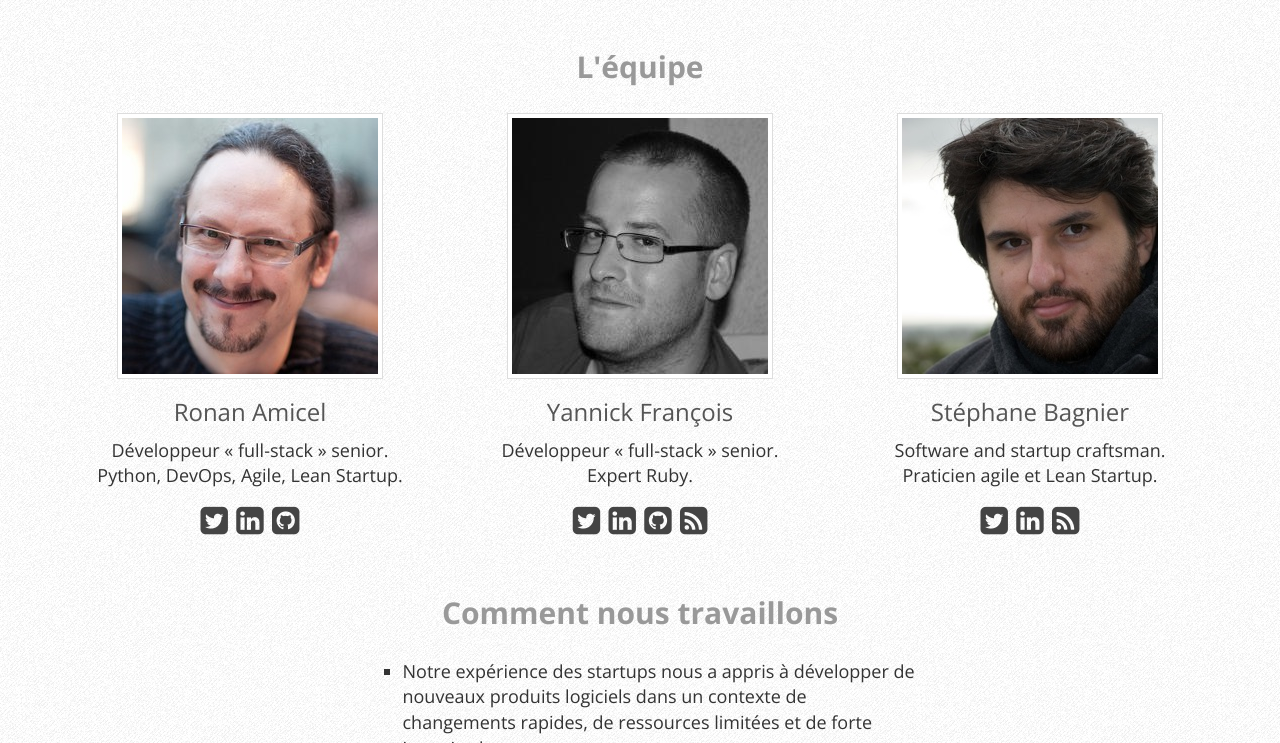
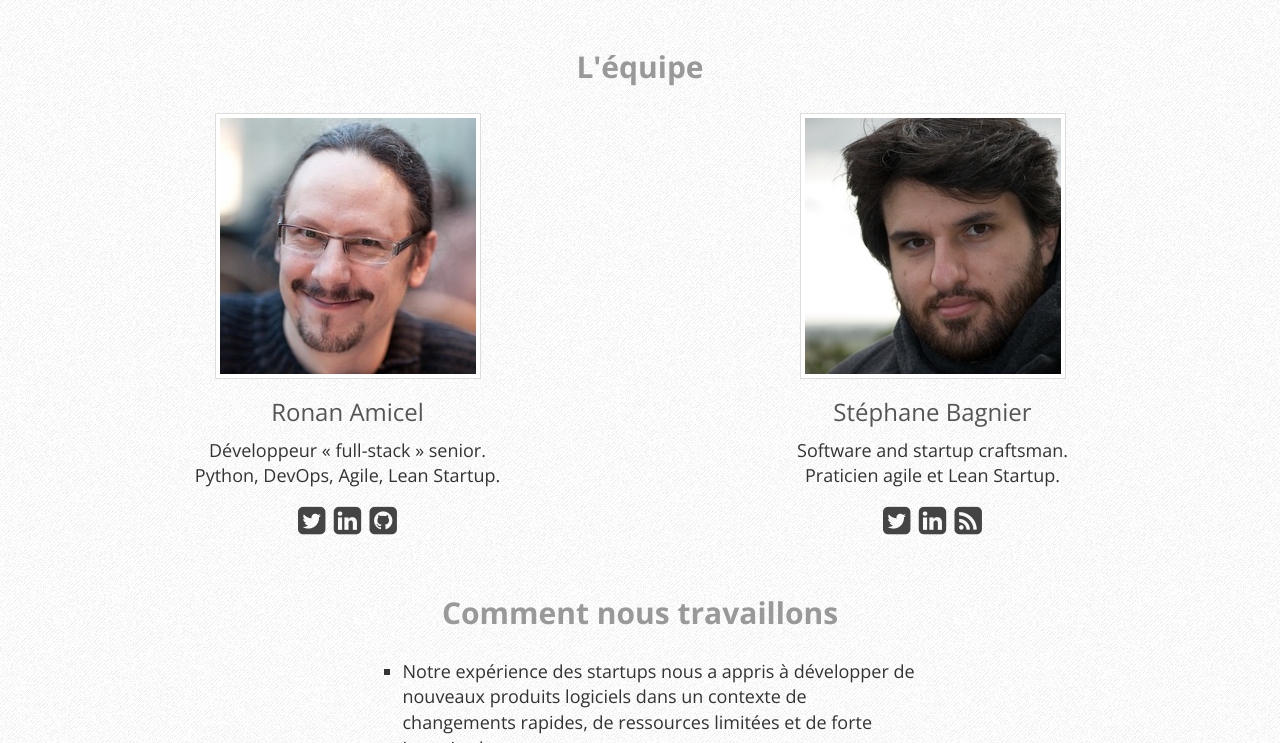
Before and after one commit to PocketSensei/PocketSensei.github.io, a plain HTML site: page index.html in a window 1280 px wide. Shown: the part 556-1299 px from the top of the page. Drawn offline with nearby package versions, Linux system fonts and the light colour scheme.

Commit message:
Yannick n'est plus un Sensei de poche
Mais j'espère bien continuer à vous voir souvent ! :-)

```diff
--- a/index.html
+++ b/index.html
@@ -45,7 +45,7 @@
                 <h3>L'équipe</h3>
 
                 <div class="row">
-                    <div class="col-md-4 teammate">
+                    <div class="col-md-6 teammate">
                         <img class="img-thumbnail" src="img/ronan-amicel.jpg">
                         <div class="name">Ronan Amicel</div>
                         <div class="bio">
@@ -60,24 +60,7 @@
                         </div>
                     </div>
 
-                    <div class="col-md-4 teammate">
-                        <img class="img-thumbnail" src="img/yannick-francois.jpg">
-                        <div class="name">Yannick François</div>
-                        <div class="bio">
-                            Développeur «&nbsp;full-stack&nbsp;» senior.
-                            <br>
-                            Expert Ruby.
-                        </div>
-                        <div class="social">
-                            <a href="https://twitter.com/ya_f"><i class="fa fa-twitter-square"></i></a>
-                            <a href="https://www.linkedin.com/in/yannickfrancois"><i class="fa fa-linkedin-square"></i></a>
-                            <a href="https://github.com/yaf"><i class="fa fa-github-square"></i></a>
-                            <a href="http://elsif.fr"><i class="fa fa-rss-square"></i></a>
-
-                        </div>
-                    </div>
-
-                    <div class="col-md-4 teammate">
+                    <div class="col-md-6 teammate">
                         <img class="img-thumbnail" src="img/stephane-bagnier.jpg">
                         <div class="name">Stéphane Bagnier</div>
                         <div class="bio">
```
